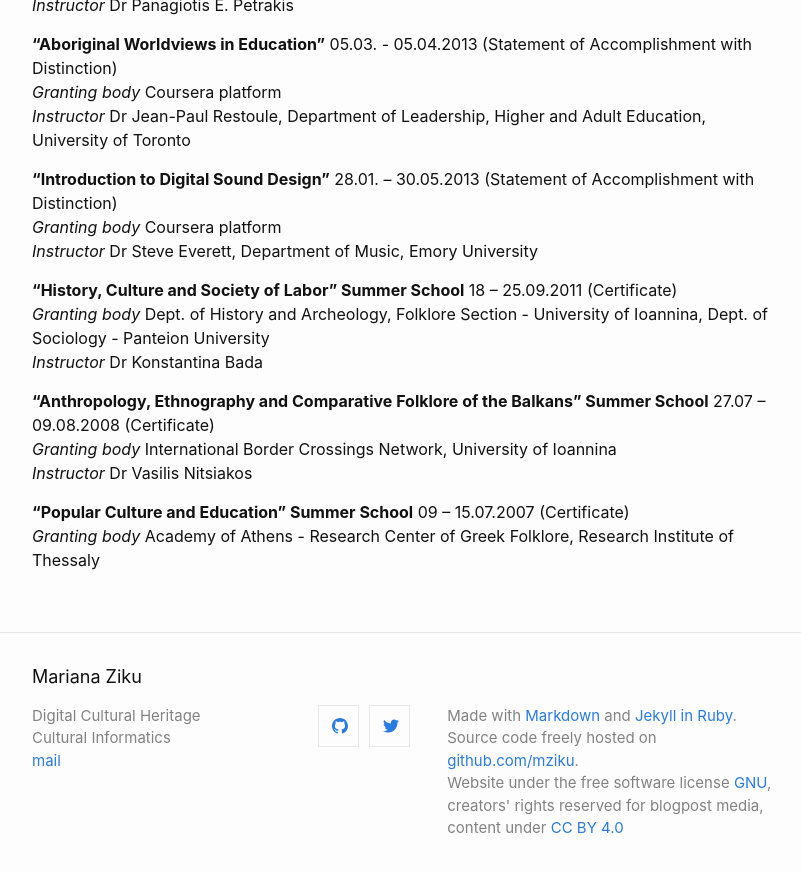
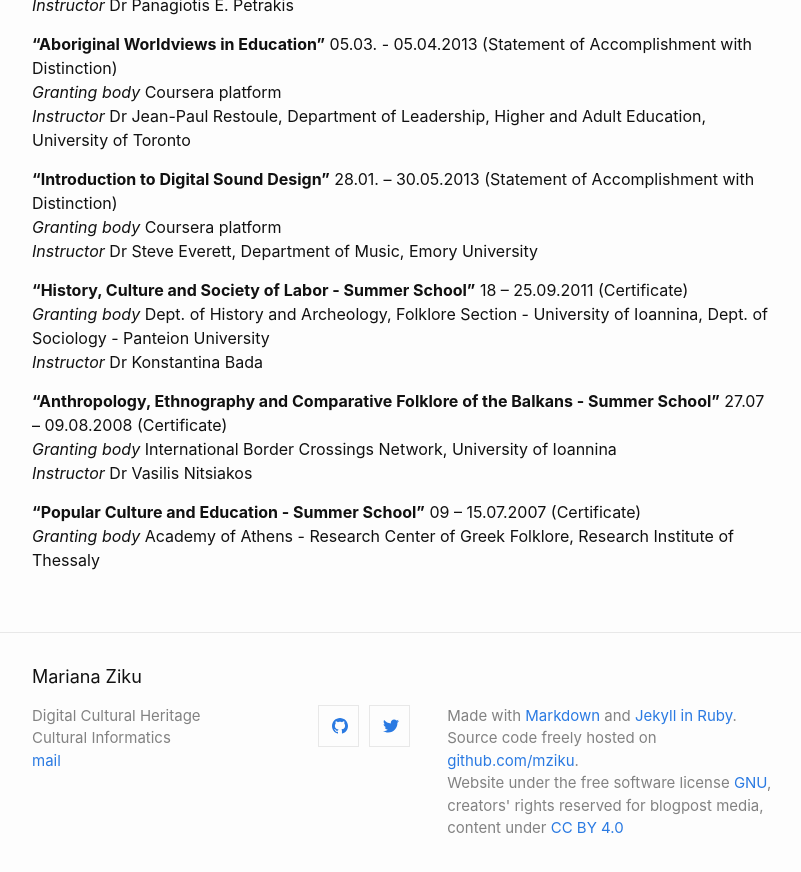
Before and after one commit to mziku/mziku.github.io, a Jekyll site: the page built from education.md, in a window 1280 px wide and 900 px high, scrolled down 2957 px. Shown: the top 872 px of the window, without its empty margins (238-1039 px from the left). Built offline with Jekyll 4.4.1, drawn with Linux system fonts in a browser that asks for light colours; some of the changed text lies outside the part shown.

```diff
--- a/education.md
+++ b/education.md
@@ -83,7 +83,7 @@ Department of Fine Arts and Art Sciences, University of Ioannina, Greece
 **“Living Heritage and Sustainable Development”** 28.01 – 31.08.2022 (Verified Certificate)
 *Granting body*	UNESCO, International Information and Networking Centre for Intangible Cultural Heritage 	(ICHCAP), SDG Academy
 
-**“Teach for Future” - IT and Management of Innovation** 15.10. 2021 – 28.02.2022 (Certificate)
+**“Teach for Future - IT and Management of Innovation"** 15.10. 2021 – 28.02.2022 (Certificate)
 *Granting body*	Heritage Management Organization
 
 **“Knowledge Graphs”** 27.10 – 15.12.2020 (Confirmation of Participation)
@@ -130,13 +130,13 @@ Department of Fine Arts and Art Sciences, University of Ioannina, Greece
 *Granting body*	Coursera platform
 *Instructor*	Dr Steve Everett, Department of Music, Emory University
 
-**“History, Culture and Society of Labor” Summer School** 18 – 25.09.2011 (Certificate)
+**“History, Culture and Society of Labor - Summer School"** 18 – 25.09.2011 (Certificate)
 *Granting body*	Dept. of History and Archeology, Folklore Section - University of Ioannina, Dept. of 		Sociology - 	Panteion University
 *Instructor*	Dr Konstantina Bada
 
-**“Anthropology, Ethnography and Comparative Folklore of the Balkans” Summer School** 27.07 – 09.08.2008 (Certificate)
+**“Anthropology, Ethnography and Comparative Folklore of the Balkans - Summer School"** 27.07 – 09.08.2008 (Certificate)
 *Granting body*	International Border Crossings Network, University of Ioannina
 *Instructor*	Dr Vasilis Nitsiakos
 
-**“Popular Culture and Education” Summer School** 09 – 15.07.2007 (Certificate)
+**“Popular Culture and Education - Summer School"** 09 – 15.07.2007 (Certificate)
 *Granting body*	Academy of Athens - Research Center of Greek Folklore, Research Institute of Thessaly
```
